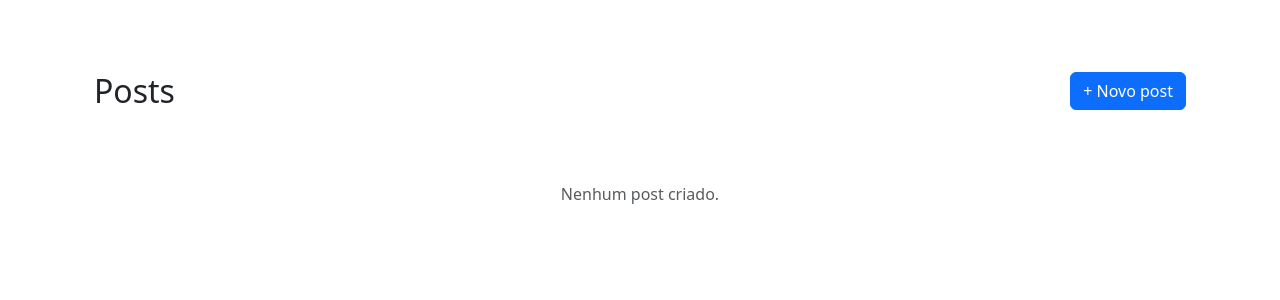
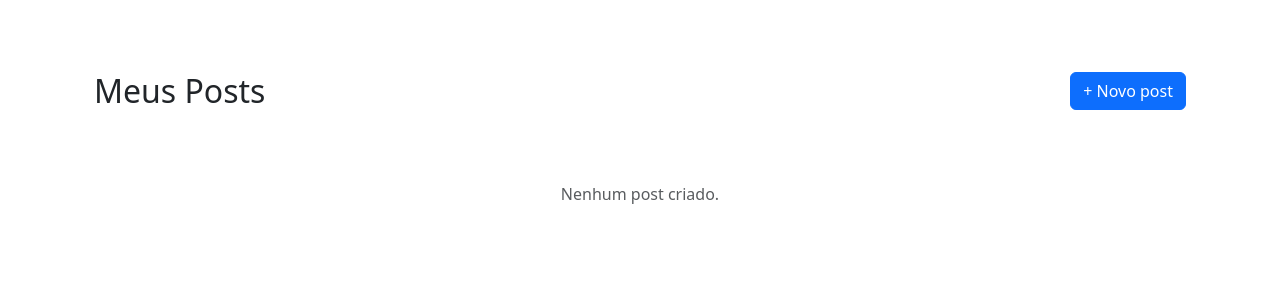
Before and after one commit to ErickIgles/My_Blog, a Django app: page /posts/ in a window 1280 px wide. Shown: the part 56-356 px from the top of the page. Run offline with Django 5.2, Linux system fonts and the light colour scheme; the visitor is signed in with stand-in values (Sample User, id 1); data that the repository does not hold is empty.

Commit message:
chore: ajusta título da página

```diff
--- a/src/posts/templates/posts/lista.html
+++ b/src/posts/templates/posts/lista.html
@@ -7,7 +7,7 @@
     <div class="container py-4">
 
         <div class="d-flex justify-content-between align-items-center mb-4">
-            <h2 class="mb-0">Posts</h2>
+            <h2 class="mb-0">Meus Posts</h2>
 
             <a href="{% url 'posts:criar' %}" class="btn btn-primary">
                 + Novo post
```
